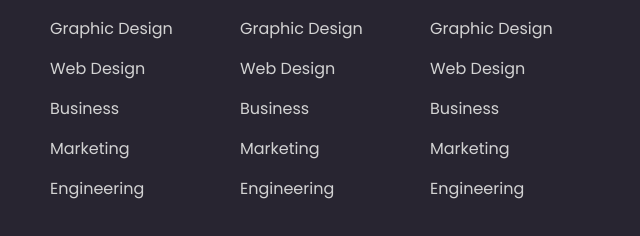
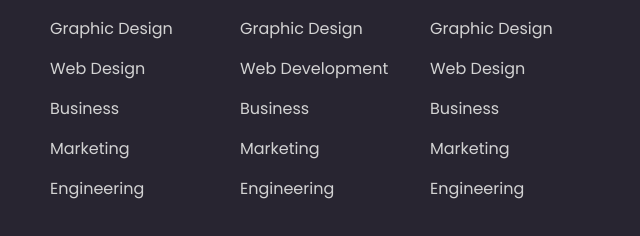
Before and after one commit to toufik6815/E-School, a plain HTML site: page index.html in a window 1280 px wide. Shown: the part 2598-2834 px from the top of the page, 605-1245 px from the left. Drawn offline with nearby package versions, Linux system fonts and the light colour scheme.

Commit message:
1st  done

```diff
--- a/index.html
+++ b/index.html
@@ -282,7 +282,7 @@
                     <div class="col-md-2 footer-edit">
                         <h5>Terms</h5>
                         <p>Graphic Design</p>
-                        <p>Web Design</p>
+                        <p>Web Development</p>
                         <p>Business</p>
                         <p>Marketing</p>
                         <p>Engineering</p>
```
